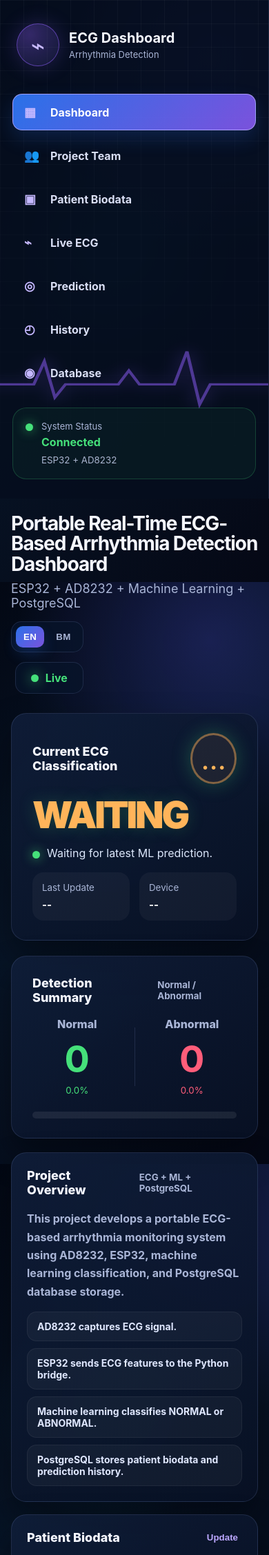
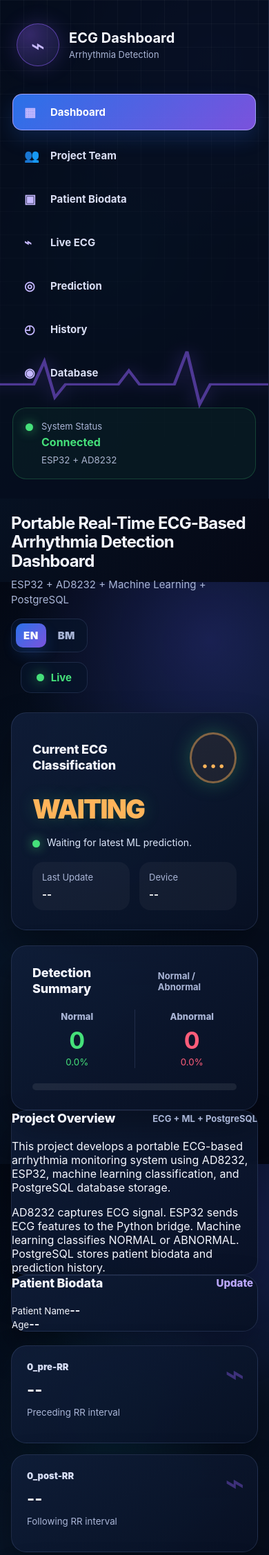
Before and after one commit to Safiahazmi/ecg-dashboard, a Flask app: page / in a window 390 px wide. Shown: the top 2255 px of the page at 69% size. Run offline with Flask 3, Linux system fonts and the light colour scheme; data that the repository does not hold is empty; some libraries are stand-ins or nearby versions.

Commit message:
Add files via upload

```diff
--- a/static/css/style.css
+++ b/static/css/style.css
@@ -708,183 +708,197 @@ td { color: #f5f7ff; }
     }
 }
 
-/* Added sections: project overview, patient biodata, and Excel export. Existing dashboard design is preserved. */
-.overview-row {
-    display: grid;
-    grid-template-columns: minmax(0, 1.35fr) minmax(280px, 0.65fr);
-    gap: 18px;
-    margin: 20px 0;
+/* =========================================================
+   FONT UNIFORMITY FIX
+   Purpose: Make all segment headings and dashboard text sizes
+   consistent while preserving the original dark dashboard design.
+   ========================================================= */
+:root {
+    --font-family-main: Inter, "Segoe UI", Arial, sans-serif;
+    --font-main-title: clamp(28px, 2.45vw, 40px);
+    --font-page-title: clamp(24px, 1.9vw, 30px);
+    --font-section-title: 20px;
+    --font-card-label: 15px;
+    --font-card-value: 28px;
+    --font-status-value: clamp(48px, 4.3vw, 64px);
+    --font-small: 13px;
 }
 
-.project-overview-card,
-.patient-mini-card {
-    padding: 22px;
+html,
+body,
+button,
+input,
+select,
+textarea,
+table,
+th,
+td {
+    font-family: var(--font-family-main);
 }
 
-.project-overview-card p {
-    color: var(--muted);
-    line-height: 1.65;
-    margin: 0 0 16px;
-    font-weight: 650;
+/* Main dashboard title: still important, but no longer too large on narrow screens. */
+.topbar h2 {
+    font-size: var(--font-main-title);
+    line-height: 1.12;
+    letter-spacing: -0.035em;
+    max-width: 960px;
 }
 
-.overview-points {
-    display: grid;
-    grid-template-columns: repeat(2, minmax(0, 1fr));
-    gap: 10px;
+.topbar p {
+    font-size: 17px;
+    line-height: 1.45;
 }
 
-.overview-points span {
-    padding: 12px 14px;
-    border-radius: 14px;
-    background: rgba(255,255,255,0.04);
-    color: #dfe7ff;
-    border: 1px solid rgba(255,255,255,0.06);
-    font-size: 14px;
-    font-weight: 700;
+/* All page/segment titles are standardized. */
+.page-title h3 {
+    font-size: var(--font-page-title);
+    line-height: 1.18;
+    letter-spacing: -0.025em;
 }
 
-.patient-mini-card {
-    display: grid;
-    align-content: start;
-    gap: 12px;
+.page-title p {
+    font-size: 12px;
+    letter-spacing: 0.14em;
 }
 
-.patient-mini-detail,
-.patient-current-row {
-    display: flex;
-    justify-content: space-between;
-    align-items: center;
-    gap: 14px;
-    padding: 14px;
-    border-radius: 14px;
-    background: rgba(255,255,255,0.04);
+.page-title span {
+    font-size: 16px;
+    line-height: 1.55;
 }
 
-.patient-mini-detail small,
-.patient-current-row span {
-    color: var(--muted);
-    font-weight: 800;
+.card-heading span,
+.unit-note h4,
+.feature-detail-card h4,
+.db-card h4,
+.flow-card h4 {
+    font-size: var(--font-section-title);
+    line-height: 1.25;
+    letter-spacing: -0.01em;
 }
 
-.patient-mini-detail strong,
-.patient-current-row strong {
-    color: white;
-    text-align: right;
+.card-heading small,
+.feature-card p,
+.feature-detail span,
+.classification-meta small,
+.summary-numbers span,
+th,
+.recent-row small,
+.side-status p,
+.brand p,
+.chart-legend {
+    font-size: var(--font-small);
 }
 
-.patient-layout {
-    display: grid;
-    grid-template-columns: minmax(360px, 0.85fr) minmax(360px, 1fr);
-    gap: 22px;
+/* Values are consistent and not oversized. */
+.classification-label {
+    font-size: var(--font-status-value);
+    line-height: 1.03;
+    letter-spacing: -0.045em;
 }
 
-.patient-form-card,
-.patient-current-card {
-    padding: 28px;
+.feature-card strong,
+.feature-detail strong {
+    font-size: var(--font-card-value);
+    line-height: 1.15;
 }
 
-.patient-form-card h4,
-.patient-current-card h4 {
-    margin: 0 0 20px;
-    font-size: 24px;
+.summary-numbers strong {
+    font-size: 42px;
+    line-height: 1.05;
 }
 
-.patient-form-card form {
-    display: grid;
-    gap: 12px;
+.person-profile h4 {
+    font-size: 22px;
+    line-height: 1.25;
 }
 
-.patient-form-card label {
-    color: var(--muted);
-    font-weight: 900;
-    margin-top: 4px;
+.unit-note p,
+.person-profile p,
+.flow-step,
+td,
+.quality-line {
+    font-size: 15px;
+    line-height: 1.55;
 }
 
-.patient-form-card input {
-    width: 100%;
-    padding: 14px 16px;
-    border-radius: 14px;
-    border: 1px solid var(--border);
-    background: rgba(255,255,255,0.05);
-    color: var(--text);
-    font: 700 15px Inter, Segoe UI, Arial, sans-serif;
-    outline: none;
+.nav-item,
+.lang-btn,
+.live-badge,
+.text-button {
+    font-size: 15px;
 }
 
-.patient-form-card input:focus {
-    border-color: rgba(139,92,246,0.8);
-    box-shadow: 0 0 0 4px rgba(139,92,246,0.12);
+/* Prediction page title/card balance. */
+.large-prediction .classification-label {
+    font-size: clamp(46px, 4vw, 58px);
 }
 
-.primary-action,
-.export-button {
-    border: 0;
-    border-radius: 14px;
-    padding: 12px 16px;
-    cursor: pointer;
-    font-weight: 900;
-    color: white;
-    background: linear-gradient(135deg, rgba(47,124,255,0.95), rgba(139,92,246,0.92));
-    box-shadow: 0 12px 24px rgba(47,124,255,0.18);
-}
+/* Better mobile/tablet readability without changing layout style. */
+@media (max-width: 900px) {
+    .topbar h2 {
+        font-size: 28px;
+        line-height: 1.14;
+    }
 
-.primary-action {
-    margin-top: 8px;
-}
+    .topbar p {
+        font-size: 15px;
+    }
 
-.export-button {
-    padding: 9px 13px;
-    font-size: 13px;
-}
+    .page-title h3 {
+        font-size: 24px;
+    }
 
-.heading-actions {
-    display: flex;
-    align-items: center;
-    gap: 12px;
-}
+    .card-heading span,
+    .unit-note h4,
+    .feature-detail-card h4,
+    .db-card h4,
+    .flow-card h4 {
+        font-size: 19px;
+    }
 
-.form-message {
-    min-height: 20px;
-    margin: 6px 0 0;
-    color: var(--muted);
-    font-weight: 700;
-}
+    .classification-label,
+    .large-prediction .classification-label {
+        font-size: 44px;
+    }
 
-.form-message.success {
-    color: var(--green);
-}
+    .feature-card strong,
+    .feature-detail strong {
+        font-size: 24px;
+    }
 
-.form-message.error {
-    color: var(--red);
-}
-
-.patient-current-card {
-    display: grid;
-    align-content: start;
-    gap: 14px;
-}
-
-.patient-current-card p {
-    color: var(--muted);
-    line-height: 1.65;
-    margin: 8px 0 0;
-}
-
-@media (max-width: 1200px) {
-    .overview-row,
-    .patient-layout {
-        grid-template-columns: 1fr;
+    .summary-numbers strong {
+        font-size: 34px;
     }
 }
 
-@media (max-width: 760px) {
-    .overview-points {
-        grid-template-columns: 1fr;
+@media (max-width: 520px) {
+    .topbar h2 {
+        font-size: 24px;
     }
 
-    .heading-actions {
-        align-items: flex-start;
-        flex-direction: column;
+    .page-title h3 {
+        font-size: 22px;
+    }
+
+    .page-title span,
+    .unit-note p,
+    .person-profile p,
+    .flow-step,
+    td,
+    .quality-line {
+        font-size: 14px;
+    }
+
+    .classification-label,
+    .large-prediction .classification-label {
+        font-size: 38px;
+    }
+
+    .card-heading span,
+    .unit-note h4,
+    .feature-detail-card h4,
+    .db-card h4,
+    .flow-card h4 {
+        font-size: 18px;
     }
 }
```
